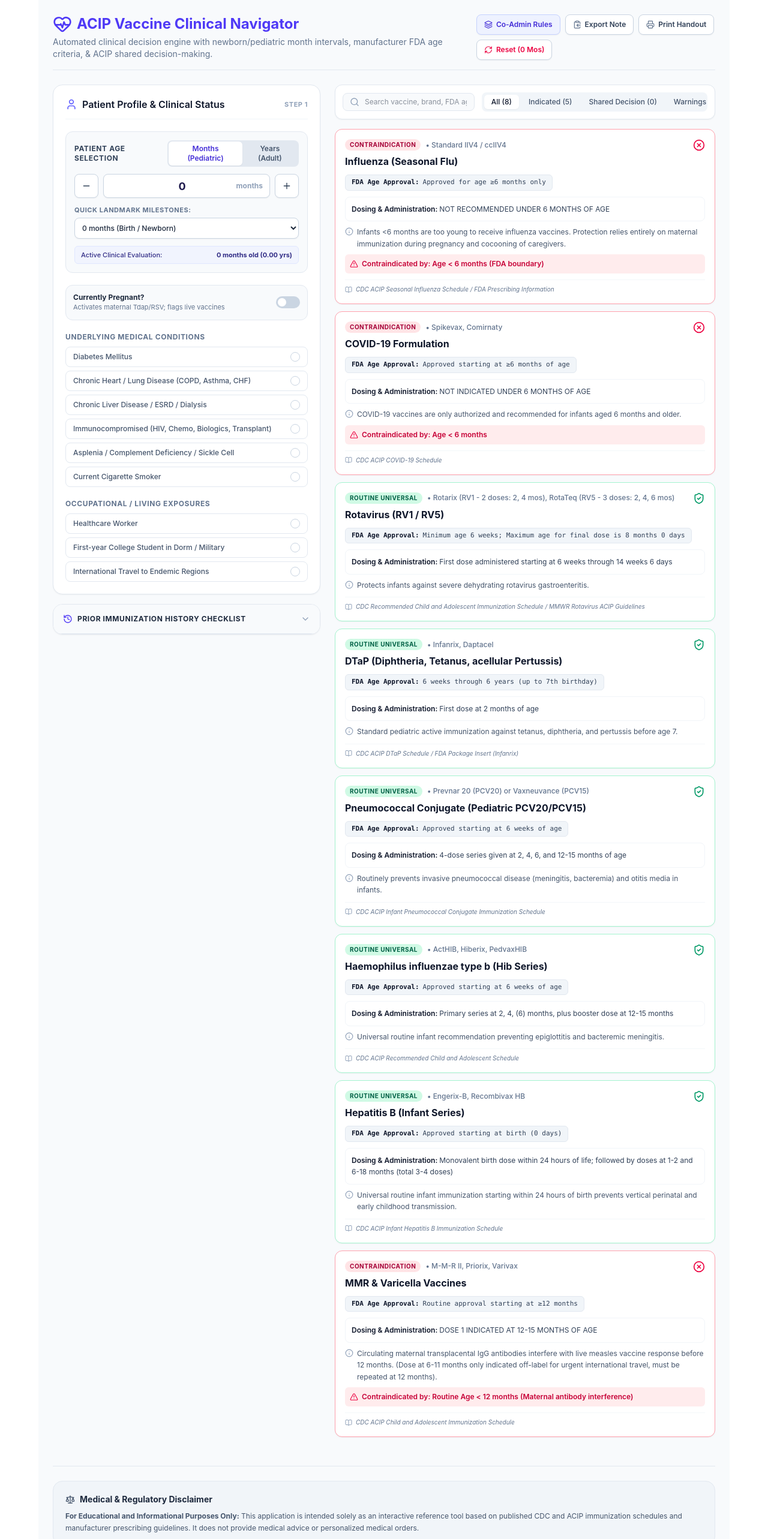
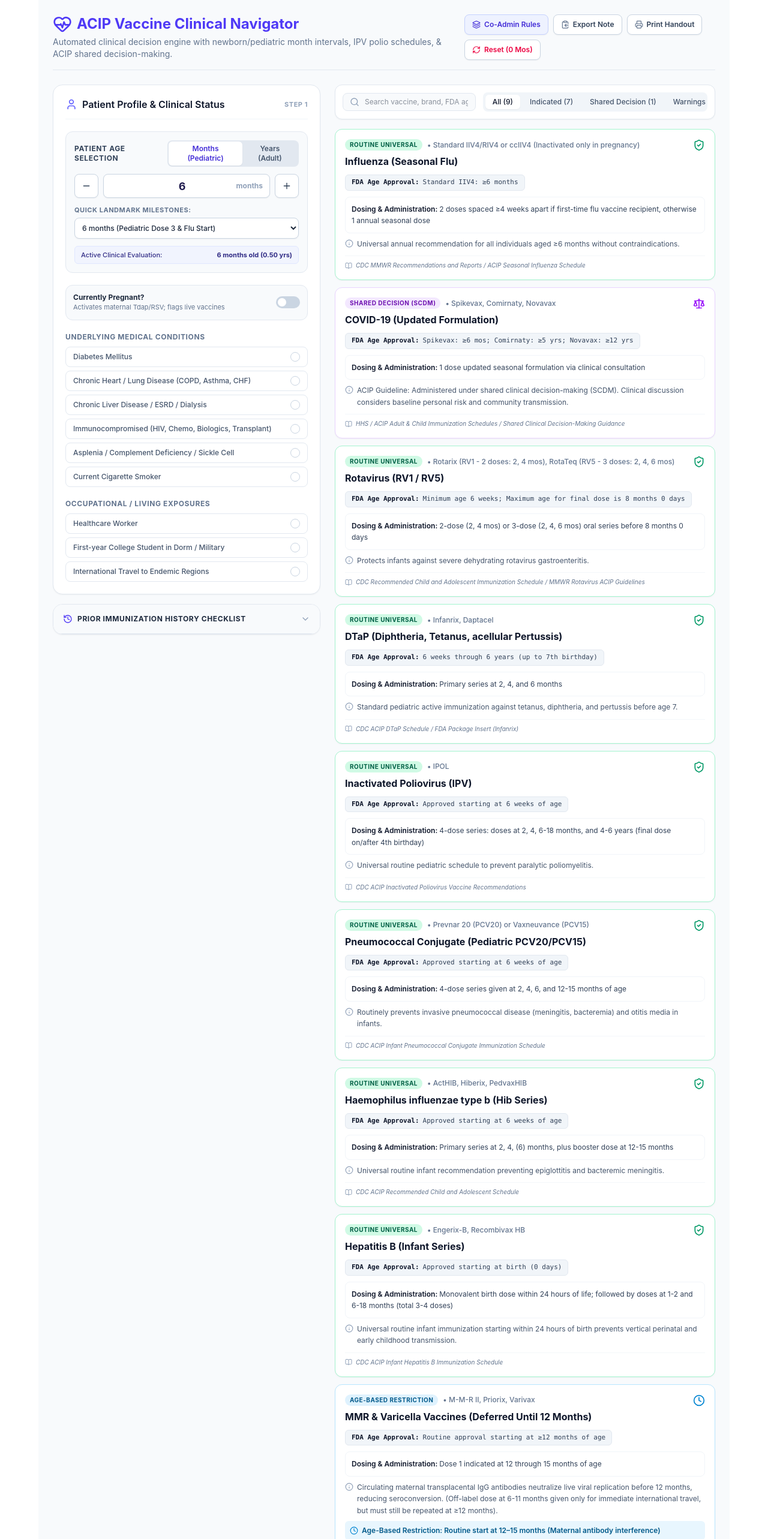
Before and after one commit to kyonexed/Vaccine-Advisor, a React (Vite) app: page / in a window 1280 px wide. Shown: the top 2566 px of the page at 60% size. Built offline with nearby package versions, Linux system fonts and the light colour scheme.

Commit message:
Update App.tsx new 9.20

```diff
--- a/src/App.tsx
+++ b/src/App.tsx
@@ -18,7 +18,8 @@ import {
   Layers,
   ChevronDown,
   ChevronUp,
-  BookOpen
+  BookOpen,
+  Clock
 } from 'lucide-react';
 
 interface PriorDoseState {
@@ -31,6 +32,7 @@ interface PriorDoseState {
   hibReceived: boolean;
   menAcwyCompleted: boolean;
   menBCompleted: boolean;
+  ipvCompleted: boolean;
 }
 
 interface PatientProfile {
@@ -47,7 +49,7 @@ interface VaccineRecommendation {
   name: string;
   brandExamples: string;
   fdaAgeRange: string;
-  category: 'routine' | 'shared-decision' | 'risk-based' | 'contraindicated' | 'completed';
+  category: 'routine' | 'shared-decision' | 'risk-based' | 'contraindicated' | 'completed' | 'deferred';
   schedule: string;
   rationale: string;
   sourceCitation: string;
@@ -98,7 +100,7 @@ const PRESET_MONTHS = [
 
 export default function App() {
   const [patient, setPatient] = useState<PatientProfile>({
-    ageValue: 0,
+    ageValue: 6,
     ageUnit: 'months',
     isPregnant: false,
     conditions: [],
@@ -113,6 +115,7 @@ export default function App() {
       hibReceived: false,
       menAcwyCompleted: false,
       menBCompleted: false,
+      ipvCompleted: false,
     }
   });
 
@@ -122,7 +125,6 @@ export default function App() {
   const [showCoAdminModal, setShowCoAdminModal] = useState(false);
   const [copySuccess, setCopySuccess] = useState(false);
 
-  // Convert months to fractional years for clinical decision engine
   const ageInYears = useMemo(() => {
     return patient.ageUnit === 'months'
       ? patient.ageValue / 12
@@ -180,12 +182,13 @@ export default function App() {
         hibReceived: false,
         menAcwyCompleted: false,
         menBCompleted: false,
+        ipvCompleted: false,
       }
     });
   };
 
   const handleAgeChange = (value: number) => {
-    const max = patient.ageUnit === 'months' ? 120 : 120;
+    const max = 120;
     const valid = isNaN(value) ? 0 : Math.max(0, Math.min(max, value));
     setPatient(prev => ({ ...prev, ageValue: valid }));
   };
@@ -201,7 +204,7 @@ export default function App() {
     }
   };
 
-  // Comprehensive ACIP Evaluation Engine
+  // ACIP Evaluation Engine
   const recommendations: VaccineRecommendation[] = useMemo(() => {
     const list: VaccineRecommendation[] = [];
     const hasCondition = (id: string) => patient.conditions.includes(id);
@@ -229,9 +232,9 @@ export default function App() {
         name: 'Influenza (Seasonal Flu)',
         brandExamples: 'Standard IIV4 / ccIIV4',
         fdaAgeRange: 'Approved for age ≥6 months only',
-        category: 'contraindicated',
+        category: 'deferred',
         priority: 'informational',
-        schedule: 'NOT RECOMMENDED UNDER 6 MONTHS OF AGE',
+        schedule: 'INDICATED STARTING AT 6 MONTHS OF AGE',
         rationale: 'Infants <6 months are too young to receive influenza vaccines. Protection relies entirely on maternal immunization during pregnancy and cocooning of caregivers.',
         contraindications: 'Age < 6 months (FDA boundary)',
         sourceCitation: 'CDC ACIP Seasonal Influenza Schedule / FDA Prescribing Information',
@@ -275,10 +278,10 @@ export default function App() {
         name: 'COVID-19 Formulation',
         brandExamples: 'Spikevax, Comirnaty',
         fdaAgeRange: 'Approved starting at ≥6 months of age',
-        category: 'contraindicated',
+        category: 'deferred',
         priority: 'informational',
-        schedule: 'NOT INDICATED UNDER 6 MONTHS OF AGE',
-        rationale: 'COVID-19 vaccines are only authorized and recommended for infants aged 6 months and older.',
+        schedule: 'ELIGIBLE STARTING AT 6 MONTHS OF AGE',
+        rationale: 'COVID-19 vaccines are authorized and recommended starting at 6 months of age.',
         contraindications: 'Age < 6 months',
         sourceCitation: 'CDC ACIP COVID-19 Schedule',
       });
@@ -339,7 +342,7 @@ export default function App() {
         });
       }
 
-      // DTaP (Pediatric <7 years)
+      // DTaP (<7 years)
       if (ageInYears < 7) {
         list.push({
           id: 'ped_dtap',
@@ -355,6 +358,37 @@ export default function App() {
             : 'Booster doses at 15-18 months and 4-6 years of age',
           rationale: 'Standard pediatric active immunization against tetanus, diphtheria, and pertussis before age 7.',
           sourceCitation: 'CDC ACIP DTaP Schedule / FDA Package Insert (Infanrix)',
+        });
+      }
+
+      // Inactivated Poliovirus (IPV)
+      if (patient.history.ipvCompleted) {
+        list.push({
+          id: 'ipv_done',
+          name: 'Inactivated Poliovirus (IPV)',
+          brandExamples: 'IPOL',
+          fdaAgeRange: 'Approved starting at 6 weeks of age',
+          category: 'completed',
+          priority: 'informational',
+          schedule: 'Series Completed (4 doses documented)',
+          rationale: 'Documented 4-dose primary pediatric series confers lifelong protection against poliovirus paralysis.',
+          sourceCitation: 'CDC ACIP Child and Adolescent Immunization Schedule',
+        });
+      } else {
+        list.push({
+          id: 'ped_ipv',
+          name: 'Inactivated Poliovirus (IPV)',
+          brandExamples: 'IPOL',
+          fdaAgeRange: 'Approved starting at 6 weeks of age',
+          category: 'routine',
+          priority: 'high',
+          schedule: ageInMonths < 2
+            ? 'Dose 1 at 2 months of age'
+            : ageInMonths < 18
+            ? '4-dose series: doses at 2, 4, 6-18 months, and 4-6 years (final dose on/after 4th birthday)'
+            : 'Complete 4-dose catch-up series prior to adulthood',
+          rationale: 'Universal routine pediatric schedule to prevent paralytic poliomyelitis.',
+          sourceCitation: 'CDC ACIP Inactivated Poliovirus Vaccine Recommendations',
         });
       }
 
@@ -766,14 +800,14 @@ export default function App() {
     } else if (ageInMonths < 12) {
       list.push({
         id: 'mmr_infant_wait',
-        name: 'MMR & Varicella Vaccines',
+        name: 'MMR & Varicella Vaccines (Deferred Until 12 Months)',
         brandExamples: 'M-M-R II, Priorix, Varivax',
-        fdaAgeRange: 'Routine approval starting at ≥12 months',
-        category: 'contraindicated',
+        fdaAgeRange: 'Routine approval starting at ≥12 months of age',
+        category: 'deferred',
         priority: 'informational',
-        schedule: 'DOSE 1 INDICATED AT 12-15 MONTHS OF AGE',
-        rationale: 'Circulating maternal transplacental IgG antibodies interfere with live measles vaccine response before 12 months. (Dose at 6-11 months only indicated off-label for urgent international travel, must be repeated at 12 months).',
-        contraindications: 'Routine Age < 12 months (Maternal antibody interference)',
+        schedule: 'Dose 1 indicated at 12 through 15 months of age',
+        rationale: 'Circulating maternal transplacental IgG antibodies neutralize live viral replication before 12 months, reducing seroconversion. (Off-label dose at 6-11 months given only for immediate international travel, but must still be repeated at ≥12 months).',
+        contraindications: 'Age-Based Restriction: Routine start at 12–15 months (Maternal antibody interference)',
         sourceCitation: 'CDC ACIP Child and Adolescent Immunization Schedule',
       });
     } else if (ageInYears < 50) {
@@ -807,7 +841,7 @@ export default function App() {
       if (!matchesSearch) return false;
       if (activeTab === 'indicated') return rec.category === 'routine' || rec.category === 'risk-based';
       if (activeTab === 'scdm') return rec.category === 'shared-decision';
-      if (activeTab === 'contraindicated') return rec.category === 'contraindicated';
+      if (activeTab === 'contraindicated') return rec.category === 'contraindicated' || rec.category === 'deferred';
       return true;
     });
   }, [recommendations, searchQuery, activeTab]);
@@ -823,6 +857,7 @@ export default function App() {
     const indicated = recommendations.filter(r => r.category === 'routine' || r.category === 'risk-based');
     const scdm = recommendations.filter(r => r.category === 'shared-decision');
     const contra = recommendations.filter(r => r.category === 'contraindicated');
+    const deferred = recommendations.filter(r => r.category === 'deferred');
 
     return `CLINICAL IMMUNIZATION ASSESSMENT & ADVISORY NOTE
 =====================================================
@@ -838,6 +873,7 @@ PRIOR DOCUMENTED DOSES:
 - Tdap within 10 years: ${patient.history.tdapWithin10Yrs ? 'Yes' : 'No'}
 - Shingrix 2-Dose Series: ${patient.history.shingrixCompleted ? 'Completed' : 'Incomplete/None'}
 - Prior Pneumococcal: ${patient.history.priorPneumococcal.toUpperCase()}
+- Prior Polio (IPV): ${patient.history.ipvCompleted ? 'Completed' : 'Incomplete/None'}
 - Prior Hib: ${patient.history.hibReceived ? 'Documented' : 'None/Unknown'}
 - Prior MenACWY: ${patient.history.menAcwyCompleted ? 'Documented' : 'None/Unknown'}
 - Prior MenB: ${patient.history.menBCompleted ? 'Documented' : 'None/Unknown'}
@@ -847,6 +883,9 @@ ${indicated.length > 0 ? indicated.map(r => `• ${r.name} (${r.brandExamples})\
 
 SHARED CLINICAL DECISION-MAKING (SCDM) DISCUSSIONS:
 ${scdm.length > 0 ? scdm.map(r => `• ${r.name} (${r.brandExamples})\n  - FDA Indication: ${r.fdaAgeRange}\n  - Considerations: ${r.rationale}\n  - Ref: ${r.sourceCitation}`).join('\n') : '• None'}
+
+AGE-BASED TIMING RESTRICTIONS & DEFERRED VACCINES:
+${deferred.length > 0 ? deferred.map(r => `• ${r.name}\n  - Status: ${r.contraindications}\n  - Schedule: ${r.schedule}`).join('\n') : '• None'}
 
 CONTRAINDICATIONS / SAFETY FLAGS:
 ${contra.length > 0 ? contra.map(r => `• CRITICAL: ${r.name}\n  - Reason: ${r.contraindications}\n  - Clinical Rationale: ${r.rationale}`).join('\n') : '• No active contraindications flagged'}
@@ -874,7 +913,7 @@ Assessed per CDC / ACIP Clinical Guidelines.`;
             <h1>ACIP Vaccine Clinical Navigator</h1>
           </div>
           <p className="text-xs sm:text-sm text-slate-500 mt-1 print:text-slate-600">
-            Automated clinical decision engine with newborn/pediatric month intervals, manufacturer FDA age criteria, & ACIP shared decision-making.
+            Automated clinical decision engine with newborn/pediatric month intervals, IPV polio schedules, & ACIP shared decision-making.
           </p>
         </div>
 
@@ -933,7 +972,6 @@ Assessed per CDC / ACIP Clinical Guidelines.`;
                   Patient Age Selection
                 </label>
 
-                {/* Unit Switcher: Years vs Months */}
                 <div className="inline-flex rounded-lg bg-slate-200 p-0.5 text-xs font-semibold">
                   <button
                     type="button"
@@ -974,7 +1012,7 @@ Assessed per CDC / ACIP Clinical Guidelines.`;
                   <input
                     type="number"
                     min="0"
-                    max={patient.ageUnit === 'months' ? 120 : 120}
+                    max={120}
                     value={patient.ageValue}
                     onChange={(e) => handleAgeChange(parseInt(e.target.value) || 0)}
                     className="w-full h-10 px-3 text-center text-lg font-bold text-indigo-950 bg-white border border-slate-300 rounded-lg focus:outline-none focus:ring-2 focus:ring-indigo-500 shadow-xs transition"
@@ -1132,6 +1170,16 @@ Assessed per CDC / ACIP Clinical Guidelines.`;
                 <label className="flex items-center gap-2 text-slate-700 cursor-pointer">
                   <input
                     type="checkbox"
+                    checked={patient.history.ipvCompleted}
+                    onChange={(e) => updateHistory('ipvCompleted', e.target.checked)}
+                    className="rounded text-indigo-600 focus:ring-indigo-500 w-4 h-4"
+                  />
+                  <span>Completed Inactivated Polio (IPV) 4-Dose Series</span>
+                </label>
+
+                <label className="flex items-center gap-2 text-slate-700 cursor-pointer">
+                  <input
+                    type="checkbox"
                     checked={patient.history.tdapWithin10Yrs}
                     onChange={(e) => updateHistory('tdapWithin10Yrs', e.target.checked)}
                     className="rounded text-indigo-600 focus:ring-indigo-500 w-4 h-4"
@@ -1255,7 +1303,7 @@ Assessed per CDC / ACIP Clinical Guidelines.`;
                   activeTab === 'contraindicated' ? 'bg-white text-rose-700 shadow-xs' : 'text-slate-600 hover:text-slate-900'
                 }`}
               >
-                Warnings ({recommendations.filter(r => r.category === 'contraindicated').length})
+                Warnings ({recommendations.filter(r => r.category === 'contraindicated' || r.category === 'deferred').length})
               </button>
             </div>
           </div>
@@ -1269,6 +1317,7 @@ Assessed per CDC / ACIP Clinical Guidelines.`;
             ) : (
               filteredRecs.map((rec) => {
                 const isContra = rec.category === 'contraindicated';
+                const isDeferred = rec.category === 'deferred';
                 const isRoutine = rec.category === 'routine';
                 const isShared = rec.category === 'shared-decision';
                 const isCompleted = rec.category === 'completed';
@@ -1279,6 +1328,8 @@ Assessed per CDC / ACIP Clinical Guidelines.`;
                     className={`bg-white rounded-xl border p-4 transition shadow-xs print:border-slate-300 print:shadow-none ${
                       isContra
                         ? 'border-rose-300 bg-rose-50/40'
+                        : isDeferred
+                        ? 'border-sky-200 bg-sky-50/30'
                         : isCompleted
                         ? 'border-slate-200 bg-slate-50/70 opacity-80'
                         : isShared
@@ -1295,6 +1346,8 @@ Assessed per CDC / ACIP Clinical Guidelines.`;
                             className={`text-[10px] font-bold uppercase tracking-wider px-2 py-0.5 rounded-full ${
                               isContra
                                 ? 'bg-rose-100 text-rose-800'
+                                : isDeferred
+                                ? 'bg-sky-100 text-sky-800'
                                 : isCompleted
                                 ? 'bg-slate-200 text-slate-700'
                                 : isShared
@@ -1306,6 +1359,8 @@ Assessed per CDC / ACIP Clinical Guidelines.`;
                           >
                             {isContra
                               ? 'Contraindication'
+                              : isDeferred
+                              ? 'Age-Based Restriction'
                               : isCompleted
                               ? 'Documented / Completed'
                               : isShared
@@ -1321,6 +1376,8 @@ Assessed per CDC / ACIP Clinical Guidelines.`;
                       <div>
                         {isContra ? (
                           <XCircle className="w-5 h-5 text-rose-600 shrink-0" />
+                        ) : isDeferred ? (
+                          <Clock className="w-5 h-5 text-sky-600 shrink-0" />
                         ) : isCompleted ? (
                           <CheckCircle2 className="w-5 h-5 text-slate-400 shrink-0" />
                         ) : isShared ? (
@@ -1349,11 +1406,13 @@ Assessed per CDC / ACIP Clinical Guidelines.`;
                       <span>{rec.rationale}</span>
                     </div>
 
-                    {/* Contraindication detail if any */}
+                    {/* Safety flag or timing delay detail */}
                     {rec.contraindications && (
-                      <div className="mt-2 text-xs font-semibold text-rose-700 flex items-center gap-1.5 bg-rose-100/70 p-2 rounded-md">
-                        <AlertTriangle className="w-3.5 h-3.5 text-rose-600 shrink-0" />
-                        <span>Contraindicated by: {rec.contraindications}</span>
+                      <div className={`mt-2 text-xs font-semibold flex items-center gap-1.5 p-2 rounded-md ${
+                        isContra ? 'bg-rose-100/70 text-rose-700' : 'bg-sky-100/70 text-sky-800'
+                      }`}>
+                        {isContra ? <AlertTriangle className="w-3.5 h-3.5 text-rose-600 shrink-0" /> : <Clock className="w-3.5 h-3.5 text-sky-600 shrink-0" />}
+                        <span>{rec.contraindications}</span>
                       </div>
                     )}
 
@@ -1389,7 +1448,7 @@ Assessed per CDC / ACIP Clinical Guidelines.`;
 
             <div className="text-xs space-y-3 text-slate-700 leading-relaxed">
               <p>
-                <strong>General Rule for Inactivated Vaccines:</strong> Inactivated vaccines (Flu, COVID-19, Shingrix, Pneumococcal, Hepatitis B, Tdap, MenACWY, MenB, Hib) can be co-administered simultaneously at separate anatomical injection sites.
+                <strong>General Rule for Inactivated Vaccines:</strong> Inactivated vaccines (Flu, COVID-19, Shingrix, Pneumococcal, Hepatitis B, Tdap, IPV, MenACWY, MenB, Hib) can be co-administered simultaneously at separate anatomical injection sites.
               </p>
               <div className="p-3 bg-amber-50 rounded-lg border border-amber-200 text-amber-900">
                 <strong>Live Attenuated Spacing Rule (MMR, Varicella, Yellow Fever):</strong> Parenteral live virus vaccines must be administered on the <em>same calendar day</em> OR separated by at least <em>28 days</em>.
```
